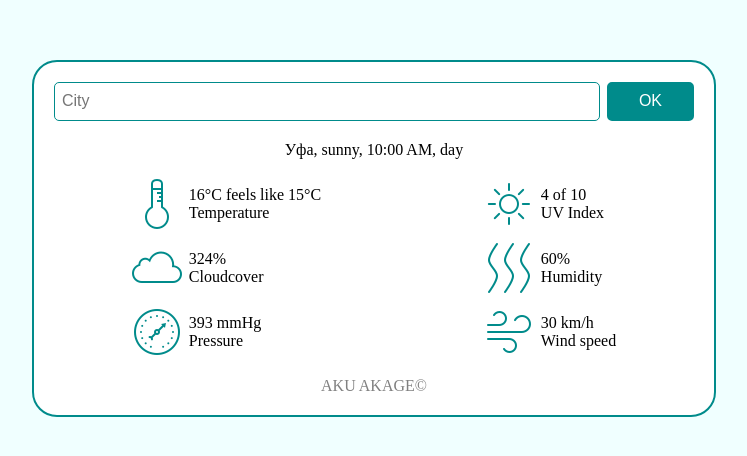
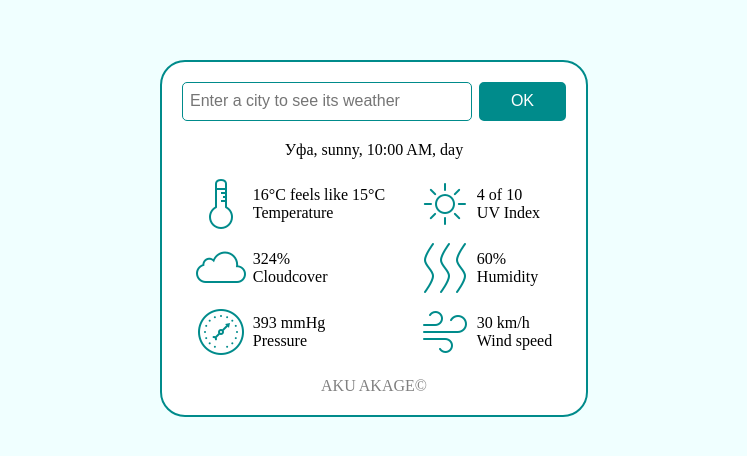
Before and after one commit to ruslankadyrov/it-code-hw4, a plain HTML site: page src/index.html in a window 1280 px wide. Shown: the part 162-618 px from the top of the page, without its empty margins (266-1013 px from the left). Drawn offline with Linux system fonts and the light colour scheme.

Commit message:
layout fixed

```diff
--- a/src/index.html
+++ b/src/index.html
@@ -15,7 +15,7 @@
             type="text"
             class="input"
             name="city"
-            placeholder="City"
+            placeholder="Enter a city to see its weather"
           />
 
           <input id="city-submit" type="submit" class="submit" value="OK" />
@@ -80,7 +80,7 @@
         </div>
 
         <div class="bottom">
-          <a href="https://vk.com/aku_akage">AKU AKAGE©</a>
+          <a href="https://vk.com/aku_akage" target="_blank">AKU AKAGE©</a>
         </div>
       </div>
     </div>
--- a/src/style.css
+++ b/src/style.css
@@ -16,7 +16,7 @@
 
 .container {
   background-color: white;
-  width: 50vw;
+  width: 30vw;
   padding: 20px;
   border: 2px solid darkcyan;
   border-radius: 25px;
```
